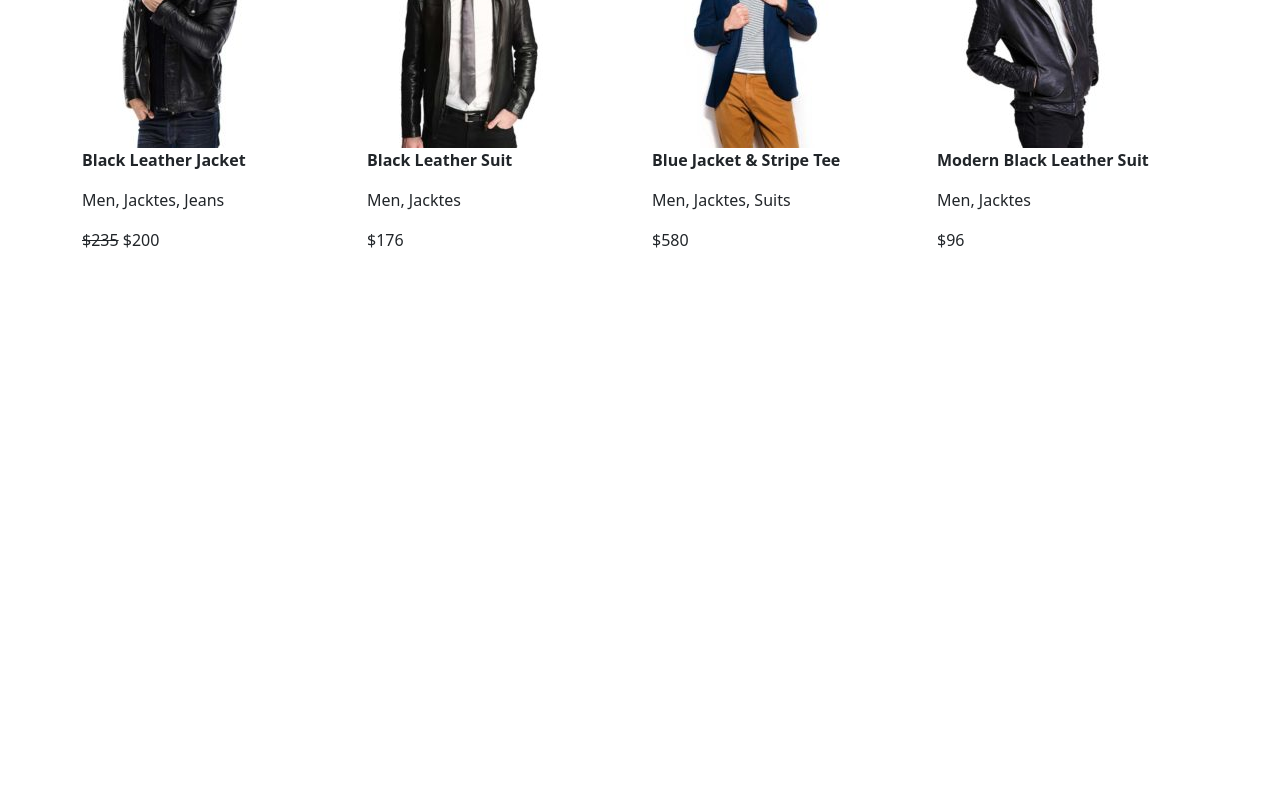
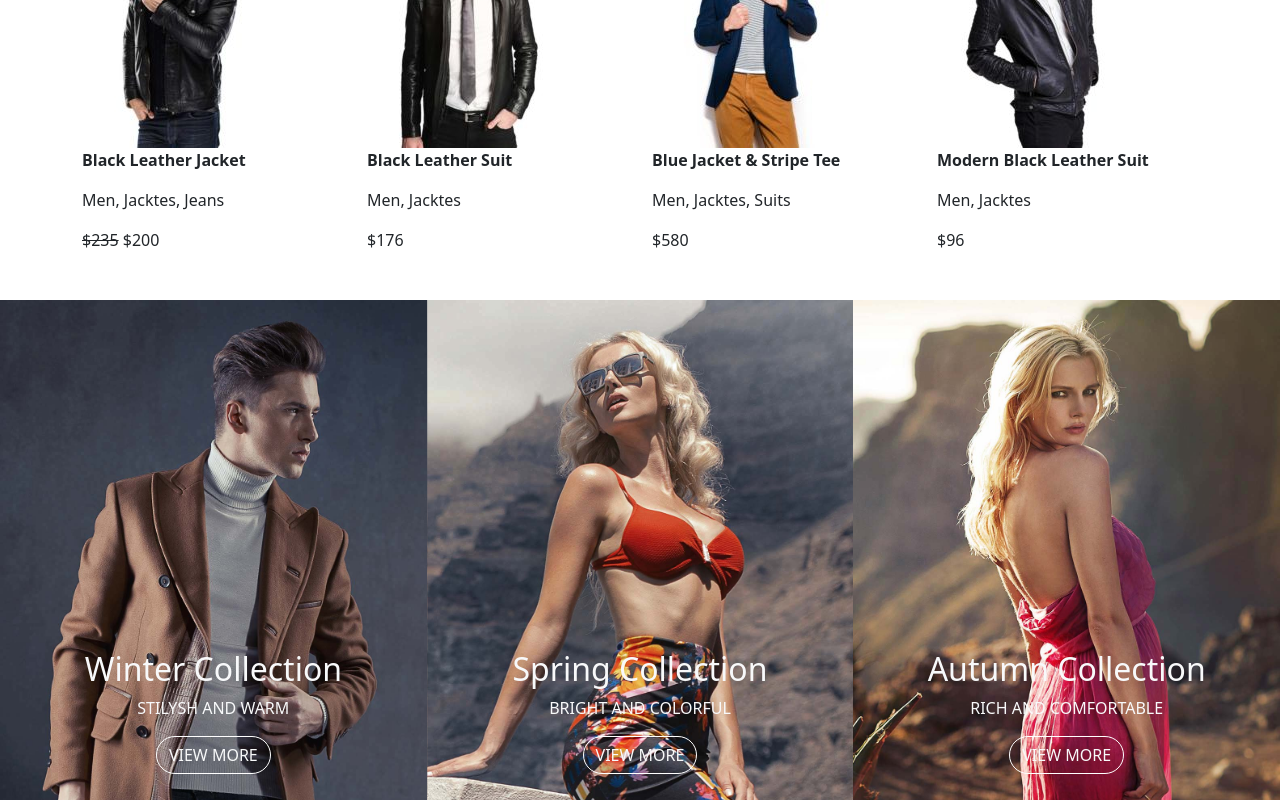
Before and after one commit to chiaraxs/proj-html-vuejs, a Vue app: page / in a window 1280 px wide. Shown: the part 1010-1810 px from the top of the page. Before the commit the page ends 1262 px from the top, so only its background shows below. Built offline with nearby package versions, Linux system fonts and the light colour scheme.

Commit message:
Completed: CollectionsBox

```diff
--- a/src/components/CollectionsBox.vue
+++ b/src/components/CollectionsBox.vue
@@ -1,5 +1,46 @@
 <template>
-    <div></div>
+    <div class="container-fluid mt-5">
+        <div class="row text-center text-light">
+
+            <!-- WINTER COLLECTION -->
+            <div class="col winter-collection ">
+
+                <div class="details">
+                    <h2>Winter Collection</h2>
+                    <p class="text-uppercase">stilysh and warm</p>
+                    <button type="button" class="btn text-light text-uppercase rounded-pill border border-white">view more</button>
+                </div>
+
+            </div>
+            <!-- / WINTER COLLECTION -->
+
+            <!-- SPRING COLLECTION -->
+            <div class="col spring-collection">
+
+                <div class="details">
+                    <h2>Spring Collection</h2>
+                    <p class="text-uppercase">bright and colorful</p>
+                    <button type="button" class="btn text-light text-uppercase rounded-pill border border-white">view more</button>
+                </div>
+
+            </div>
+            <!-- / SPRING COLLECTION -->
+
+            <!-- AUTUMN COLLECTION -->
+            <div class="col autumn-collection">
+
+                <div class="details">
+                    <h2>Autumn Collection</h2>
+                    <p class="text-uppercase">rich and comfortable</p>
+                    <button type="button" class="btn text-light text-uppercase rounded-pill border border-white">view more</button>
+                </div>
+
+            </div>
+            <!-- / AUTUMN COLLECTION -->
+
+        </div>
+
+    </div>
 </template>
 
 
@@ -12,4 +53,31 @@ export default {
 <style lang="scss" scoped>
 @import '@/style/variables.scss';
 
+.winter-collection {
+    width: 500px;
+    height: 500px;
+    background-image: url("../assets/img/winter_collection_bg.jpg");
+    background-size: cover;
+    background-position: center top;
+}
+
+.spring-collection{
+    width: 500px;
+    height: 500px;
+    background-image: url("../assets/img/spring_collection_bg.jpg");
+    background-size: cover;
+    background-position: center top;
+}
+
+.autumn-collection{
+    width: 500px;
+    height: 500px;
+    background-image: url("../assets/img/autumn_collection_bg.jpg");
+    background-size: cover;
+    background-position: center top;
+}
+
+.details{
+    margin-top: 350px;
+}
 </style>
```
